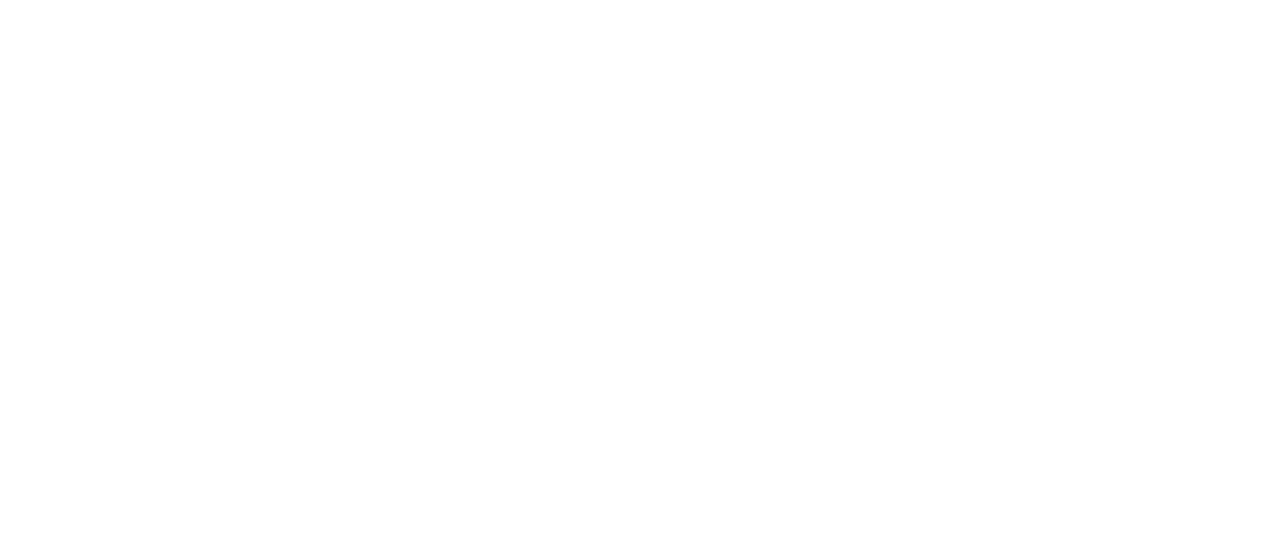
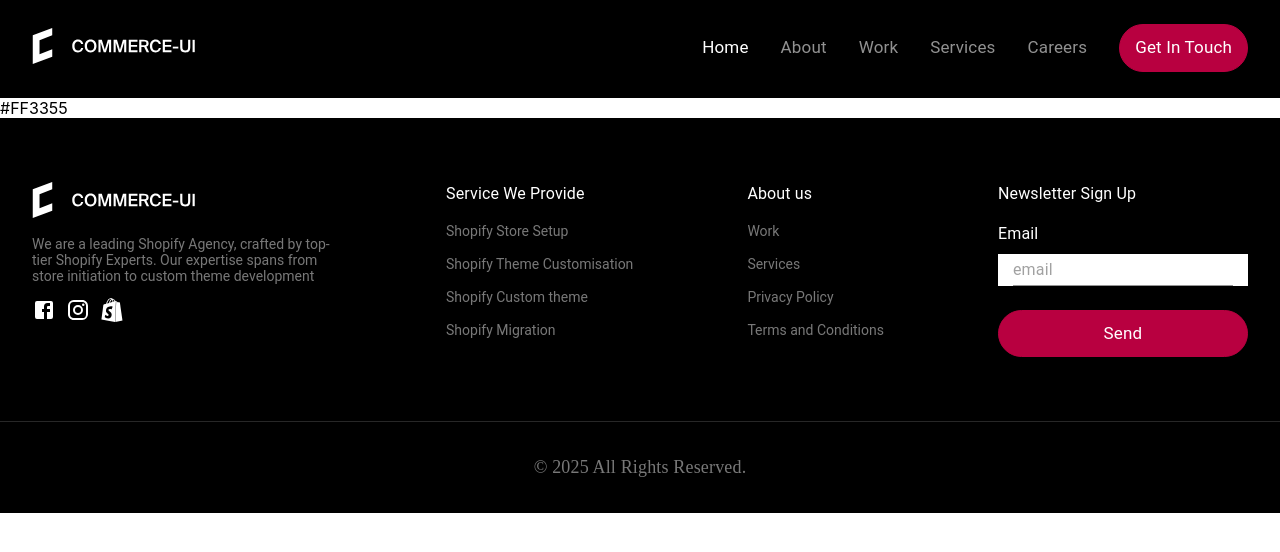
Before and after one commit to AT-Digitals/Shopify_Website, a React (Create React App) app: page /jobs-in-commerce-ui in a window 1280 px wide. Before the commit this address had no page. Shown: the top 552 px of the page. Built offline with nearby package versions, Linux system fonts and the light colour scheme.

Commit message:
added creers

```diff
--- a/src/Shared-fronend/AppHeader/AlterknitHeader.tsx
+++ b/src/Shared-fronend/AppHeader/AlterknitHeader.tsx
@@ -41,7 +41,9 @@
     { linkname: "Home", url: routes.ROOT },
     { linkname: "About", url: routes.ABOUT },
     { linkname: "Work", url: routes.WORK },
-    { linkname: "Services", url: "/Service" },
+    { linkname: "Services", url: routes.SERVICE },
+    { linkname: "Careers", url: routes.CARRERS },
+
     // { linkname: "Industries", url: "/Indus" },
   ];
 
--- /dev/null
+++ b/src/pages/Carrers/Carrers.tsx
@@ -0,0 +1,5 @@
+import { Box } from "@mui/material";
+
+export default function CareersPage() {
+  return <Box>#FF3355</Box>;
+}
--- a/src/routes/AppRouter.tsx
+++ b/src/routes/AppRouter.tsx
@@ -2,6 +2,7 @@
 
 import Aboutpage from "../pages/About/About";
 import AppLayout from "../Shared-fronend/AppLayout";
+import CareersPage from "../pages/Carrers/Carrers";
 import HomePage from "../pages/Homepage/HomePage";
 import PrivacyPolicy from "../pages/Terms&Conditions/Privacy";
 import ProjectDetailPage from "../pages/Work/ProjectDetailPage";
@@ -22,6 +23,7 @@
           <Route path={routes.SERVICE} element={<ServicePage />} />
           <Route path={routes.TERMS} element={<TermsandConditions />} />
           <Route path={routes.PRIVACY} element={<PrivacyPolicy />} />
+          <Route path={routes.CARRERS} element={<CareersPage />} />
         </Route>
       </Routes>
     </Router>
--- a/src/routes/routes.ts
+++ b/src/routes/routes.ts
@@ -4,6 +4,7 @@
 const SERVICE = "/service";
 const TERMS = "/terms&conditions";
 const PRIVACY = "/privacy";
+const CARRERS = "/jobs-in-commerce-ui";
 
 const routes = {
   ROOT,
@@ -11,6 +12,7 @@
   WORK,
   SERVICE,
   TERMS,
+  CARRERS,
   PRIVACY,
 };
 export default routes;
```
